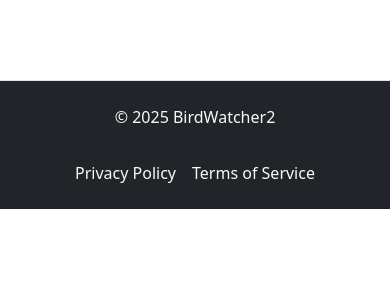
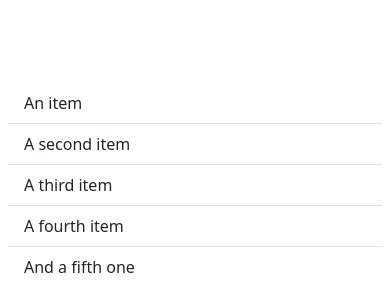
Before and after one commit to nilsnoren99/BirdWatcher2, a React (Vite) app: page / in a window 390 px wide. Shown: the part 1674-1974 px from the top of the page. Before the commit the page ends 1883 px from the top, so only its background shows below. Built offline with nearby package versions, Linux system fonts and the light colour scheme; no server answers.

Commit message:
Flightradar test
test

Co-Authored-By: Ih4z <162979441+Ih4z@users.noreply.github.com>
Co-Authored-By: simon8056 <163146435+simon8056@users.noreply.github.com>

```diff
--- a/package.json
+++ b/package.json
@@ -8,6 +8,7 @@
     "preview": "vite preview"
   },
   "dependencies": {
+    "axios": "^1.9.0",
     "bootstrap": "^5.3.6",
     "leaflet": "^1.9.4",
     "leaflet.locatecontrol": "^0.84.2",
--- /dev/null
+++ b/src/App.css
@@ -0,0 +1,32 @@
+.mapview-overlay-container {
+  position: relative;
+  margin: 0;
+  padding: 0;
+
+}
+
+
+.planelist-overlay {
+  position: absolute;
+  top: 2%;
+  right: 2%;
+  z-index: 1000;
+  background: #ffff;
+  box-shadow: 0 4px 10px #000000;
+
+}
+
+@media only screen and (max-width: 900px) {
+  .mapview-overlay-container {
+    position: static;
+  }
+
+  .planelist-overlay {
+    position: static;
+    margin-top: 1rem;
+    width: 100%;
+
+    max-width: 100%;
+    box-shadow: none;
+  }
+}
--- a/src/App.jsx
+++ b/src/App.jsx
@@ -1,16 +1,27 @@
 import 'bootstrap/dist/css/bootstrap.min.css'
+import './App.css'
 import React from 'react';
 import Navbar from './components/Navbar';
 import MapView from './components/MapView/MapView';
 import Footer from './components/Footer';
 import Hero from './components/Hero/Hero';
+import PlaneList from './components/PlaneList';
+import FRTest from './components/FRTest';
 
 export default function App() {
     return (
         <div>
             <Navbar />
             <Hero />
-            <MapView />
+            <div className="mapview-overlay-container">
+                <MapView />
+                <div className="planelist-overlay">
+                    <PlaneList />
+                </div>
+            </div>
+
+            <FRTest />
+
             <Footer />
         </div>
     );
--- /dev/null
+++ b/src/components/FRTest.jsx
@@ -0,0 +1,7 @@
+import React from 'react';
+
+export default function FRTest() {
+    return (
+        <h1>AHDSAJD</h1>
+    );
+}
--- a/src/components/Hero/Hero.jsx
+++ b/src/components/Hero/Hero.jsx
@@ -1,5 +1,5 @@
 import React from 'react';
-import airplaneImg from '../../assets/airplane-png-27953.png';
+import airplaneImg from '../../assets/plane-fire.png';
 import logoImg from '../../assets/logo.png';
 import './Hero.css'
 
--- a/src/components/MapView/MapView.jsx
+++ b/src/components/MapView/MapView.jsx
@@ -32,7 +32,7 @@ export default function MapView() {
 
 
  return (
-  <div className="m-5" id="map">
+  <div className="w" id="map">
      {!position ? (
         <LoadingSpinner />
       ) : (
--- /dev/null
+++ b/src/components/PlaneList.jsx
@@ -0,0 +1,20 @@
+
+
+
+
+
+import React from 'react';
+
+export default function PlaneList() {
+  return (
+
+    <ul class="list-group list-group-flush p-2">
+  <li class="list-group-item">An item</li>
+  <li class="list-group-item">A second item</li>
+  <li class="list-group-item">A third item</li>
+  <li class="list-group-item">A fourth item</li>
+  <li class="list-group-item">And a fifth one</li>
+</ul>
+
+  );
+}
```
Also changed, not shown: src/assets/plane-fire.png (added), 1 other file (tests, documents, lock files or other folders).
